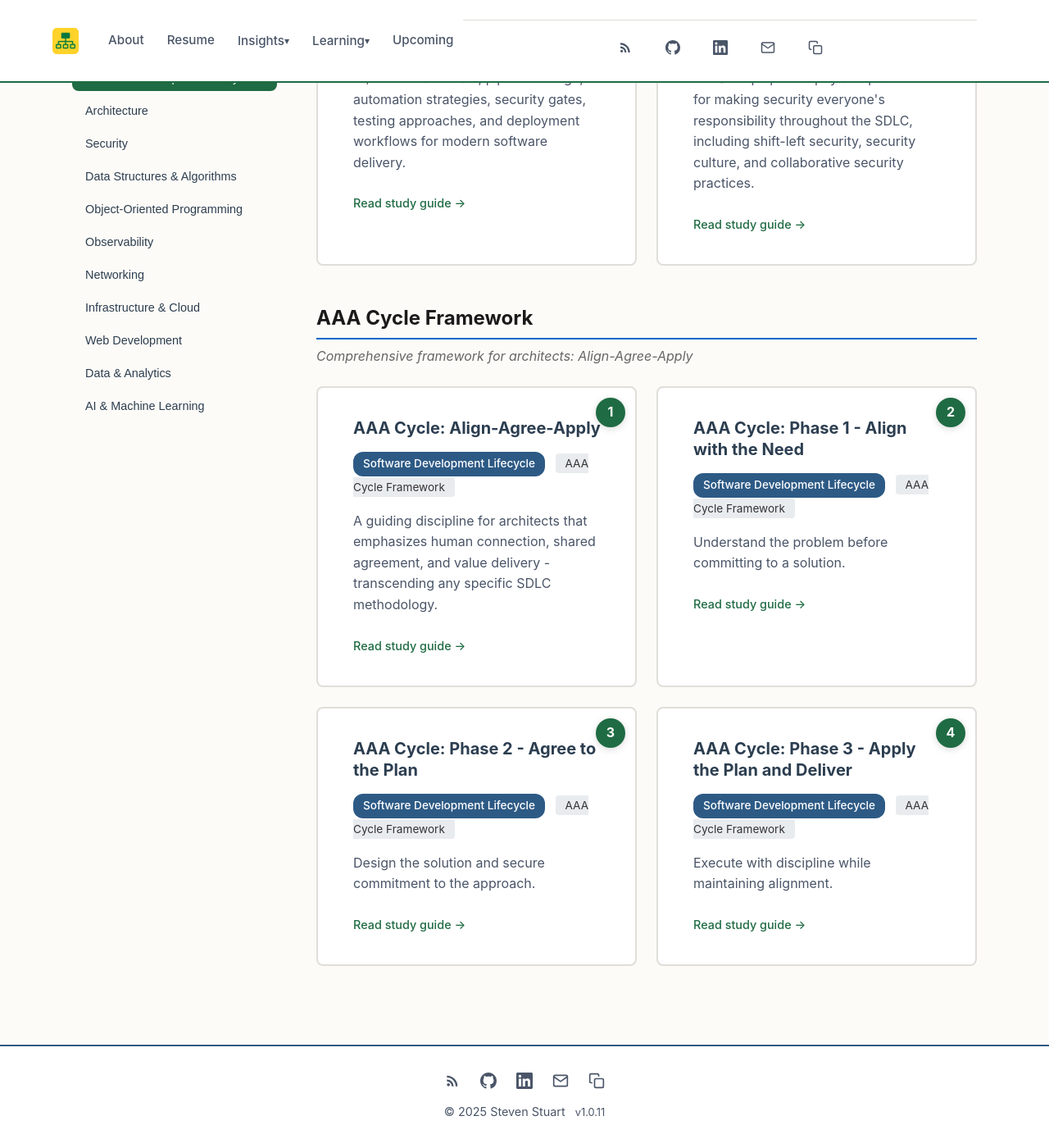
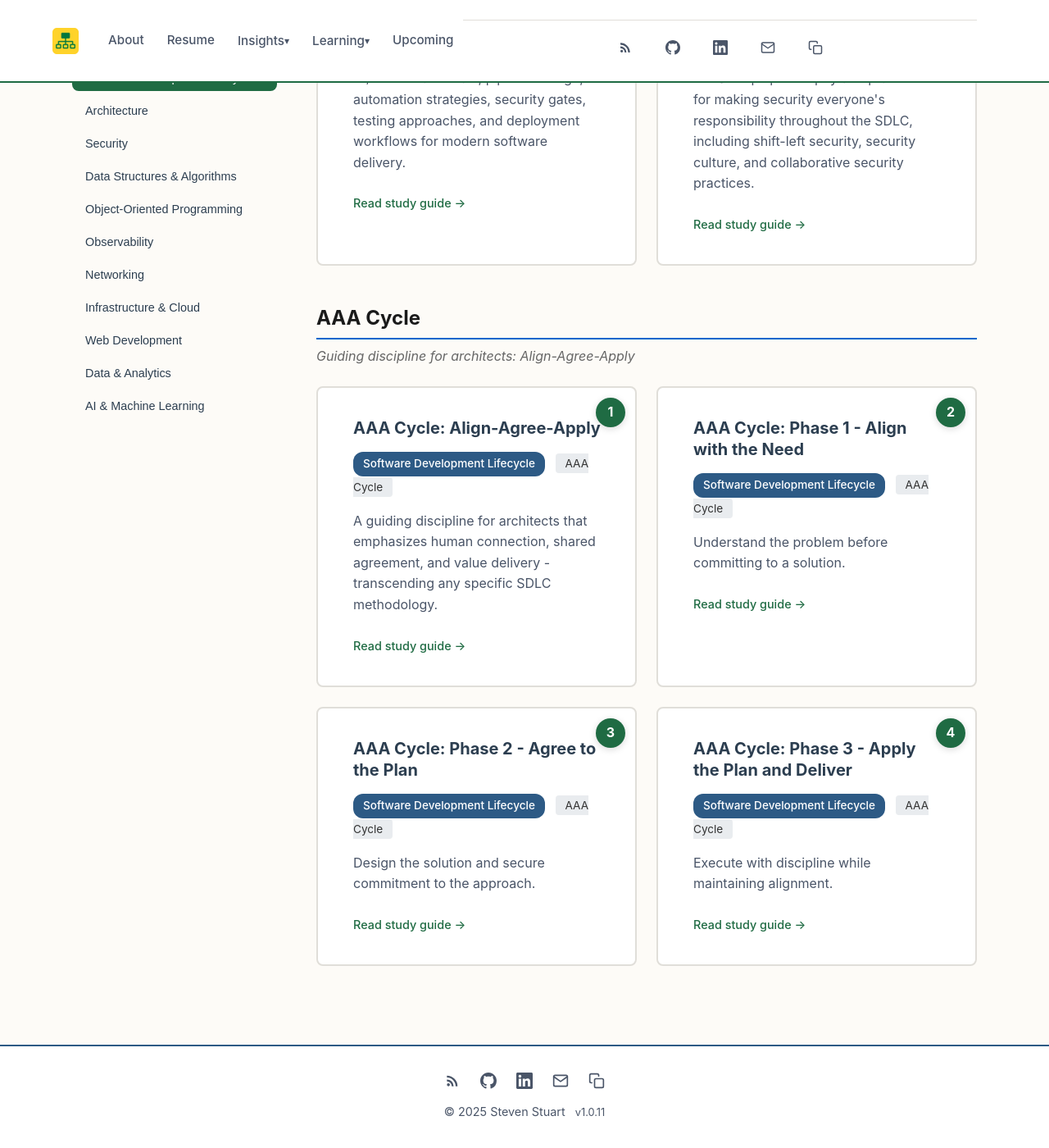
Before and after one commit to stevenstuartm/stevenstuartm.github.io, a Jekyll site: the page built from pages/study-guides.md, in a window 1280 px wide and 1400 px high, scrolled down 1506 px. Shown: the whole window at 82% size. Built offline with Jekyll 4.4.1, drawn with Linux system fonts in a browser that asks for light colours.

Commit message:
updating AAA guides to use correct terms

```diff
--- a/_guides/sdlc/aaa-cycle.md
+++ b/_guides/sdlc/aaa-cycle.md
@@ -2,7 +2,7 @@
 title: "AAA Cycle: Align-Agree-Apply"
 layout: guide
 category: Software Development Lifecycle
-subcategory: AAA Cycle Framework
+subcategory: AAA Cycle
 description: "A guiding discipline for architects that emphasizes human connection, shared agreement, and value delivery - transcending any specific SDLC methodology."
 ---
 
--- a/_guides/sdlc/aaa-phase2-agree.md
+++ b/_guides/sdlc/aaa-phase2-agree.md
@@ -2,7 +2,7 @@
 title: "AAA Cycle: Phase 2 - Agree to the Plan"
 layout: guide
 category: Software Development Lifecycle
-subcategory: AAA Cycle Framework
+subcategory: AAA Cycle
 description: "Design the solution and secure commitment to the approach."
 ---
 
--- a/_guides/sdlc/aaa-phase3-apply.md
+++ b/_guides/sdlc/aaa-phase3-apply.md
@@ -2,7 +2,7 @@
 title: "AAA Cycle: Phase 3 - Apply the Plan and Deliver"
 layout: guide
 category: Software Development Lifecycle
-subcategory: AAA Cycle Framework
+subcategory: AAA Cycle
 description: "Execute with discipline while maintaining alignment."
 ---
 
--- a/assets/data/study_guides_config.json
+++ b/assets/data/study_guides_config.json
@@ -21,8 +21,8 @@
           ]
         },
         {
-          "name": "AAA Cycle Framework",
-          "description": "Comprehensive framework for architects: Align-Agree-Apply",
+          "name": "AAA Cycle",
+          "description": "Guiding discipline for architects: Align-Agree-Apply",
           "guides": [
             "sdlc/aaa-cycle.md",
             "sdlc/aaa-phase1-align.md",
```
Also changed, not shown: _guides/sdlc/aaa-phase1-align.md (+3 -3 lines).
